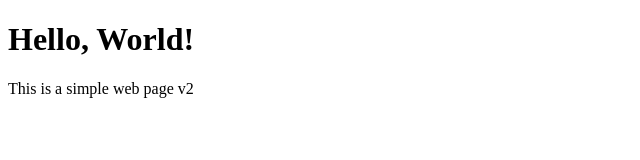
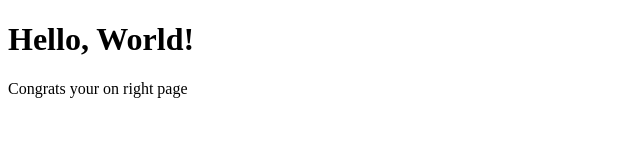
Before and after one commit to NunnaRupaSri/cicdpipeline-cf, a website: page index.html in a window 1280 px wide. Shown: the full height of the page, 0-640 px from the left. Drawn offline with Linux system fonts and the light colour scheme.

Commit message:
Update index.html

```diff
--- a/index.html
+++ b/index.html
@@ -6,6 +6,6 @@
 </head>
 <body>
   <h1>Hello, World!</h1>
-  <p>This is a simple web page v2</p>
+  <p>Congrats your on right page</p>
 </body>
 </html>
```
